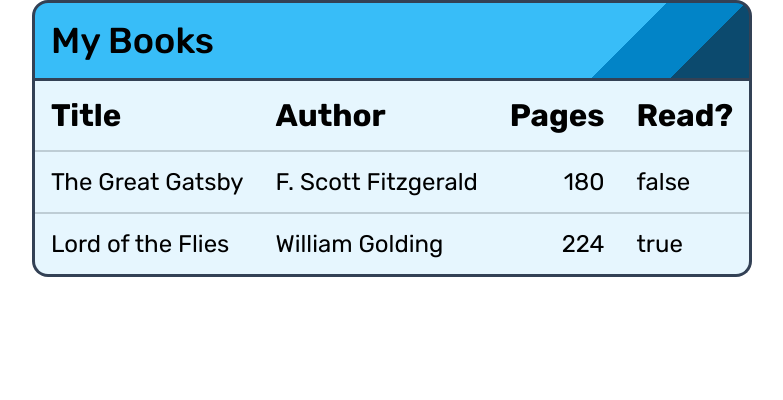
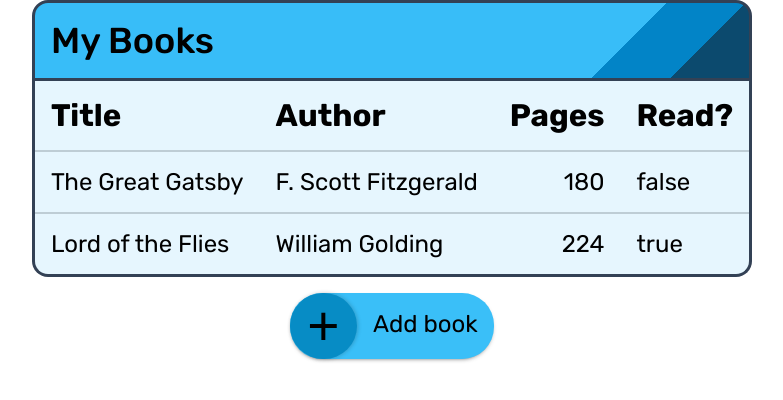
Before and after one commit to tnekent/odin-book-library, a plain HTML site: page index.html in a window 1280 px wide. Shown: the whole page, without its empty margins (248-1031 px from the left). Drawn offline with Linux system fonts and the light colour scheme.

Commit message:
Add button for adding book entry on page

```diff
--- a/index.html
+++ b/index.html
@@ -22,6 +22,7 @@
         </thead>
         <tbody></tbody>
     </table>
+    <button id="add-book">Add book</button>
 </body>
 <script src="index.js"></script>
 </html>
--- a/style.css
+++ b/style.css
@@ -2,6 +2,10 @@
     margin: 0;
     padding: 0;
     box-sizing: border-box;
+}
+
+body {
+    font-family: Rubik, sans-serif;
 }
 
 #book-table {
@@ -13,7 +17,6 @@
     border: solid #334155;
     border-width: 0 3px 3px 3px;
     border-radius: 0 0 var(--outer-radius) var(--outer-radius);
-    font-family: Rubik, sans-serif;
     font-size: 1.5rem;
     border-spacing: 0;
 }
@@ -44,3 +47,30 @@
     font-size: 1.3em;
     border-top: none;
 }
+
+#add-book {
+    display: block;
+    background-color: hsl(198, 93%, 60%);
+    border: none;
+    border-radius: 2rem;
+    font-size: 1.5rem;
+    font-family: inherit;
+    padding-right: 1rem;
+    margin: 1rem auto;
+    cursor: pointer;
+    box-shadow: 0 2px 5px -3px rgba(0, 0, 0, 0.8);
+}
+
+#add-book::before {
+    content: "+";
+    vertical-align: middle;
+    display: inline-block;
+    background-color: hsl(198, 93%, 40%);
+    line-height: 1.2em;
+    width: 1.2em;
+    border-radius: 50%;
+    margin-right: 0.3em;
+    box-shadow: 1px 0 4px rgba(0, 0, 0, 0.2);
+    font-size: 2.3em;
+    font-family: sans-serif;
+}
```
